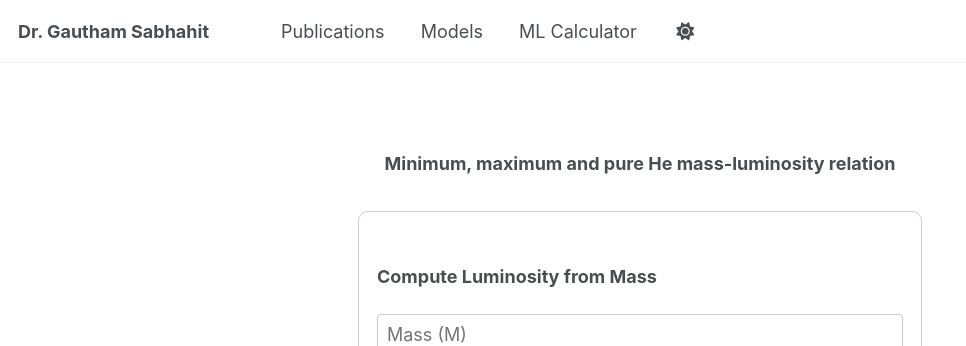
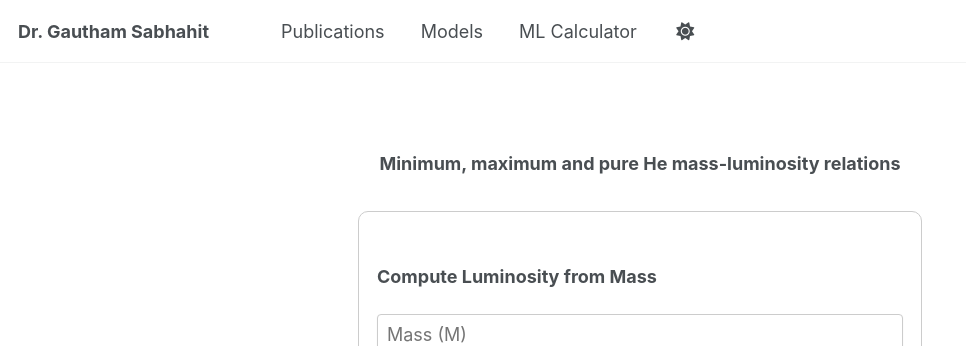
Before and after one commit to Mdot-com/mdot.com, a Jekyll site: the page built from ml-calculator.md, in a window 1280 px wide and 900 px high. Shown: the top 346 px of the window, without its empty margins (0-966 px from the left). Built offline with Jekyll 4.4.1, drawn with Linux system fonts in a browser that asks for light colours; some of the changed lines change nothing that is shown.

Commit message:
Update ml-calculator.md

```diff
--- a/ml-calculator.md
+++ b/ml-calculator.md
@@ -8,7 +8,7 @@
 <div style="max-width: 600px; margin: 2rem auto; padding: 1rem; text-align: center;">
 
   <h2 style="margin-bottom: 2rem;">
-    Minimum, maximum and pure He mass-luminosity relation
+    Minimum, maximum and pure He mass-luminosity relations
   </h2>
 
   <!-- Top Section: Luminosity -->
@@ -50,30 +50,15 @@
     const x = parseFloat(document.getElementById('hydrogenInput1').value);
     const use_smc = document.getElementById('smcDropdown1').value === "true";
 
-    // Validate inputs
-    if (isNaN(m) || isNaN(x)) {
-      alert("Please enter valid numbers for mass and hydrogen.");
-      return;
-    }
+    const response = await fetch("https://nnv5wacde8.execute-api.eu-north-1.amazonaws.com/ML-calc", {
+      method: "POST",
+      headers: { "Content-Type": "application/json" },
+      body: JSON.stringify({ mode: "luminosity", m, x, use_smc })
+    });
 
-    try {
-      const response = await fetch("https://nnv5wacde8.execute-api.eu-north-1.amazonaws.com/ML-calc", {
-        method: "POST",
-        headers: { "Content-Type": "application/json" },
-        body: JSON.stringify({ mode: "luminosity", m, x, use_smc })
-      });
-
-      const data = await response.json();
-
-      if (response.ok) {
-        document.getElementById('luminosityResult').innerText =
-          `L_min: ${data.L_min?.toFixed(5)}, L_max: ${data.L_max?.toFixed(5)}, Pure He L: ${data.L_pure_He?.toFixed(5)}`;
-      } else {
-        document.getElementById('luminosityResult').innerText = "Error in response: " + data.error;
-      }
-    } catch (error) {
-      document.getElementById('luminosityResult').innerText = "Error communicating with API: " + error.message;
-    }
+    const data = await response.json();
+    document.getElementById('luminosityResult').innerText =
+      `L_min: ${data.L_min?.toFixed(5)}, L_max: ${data.L_max?.toFixed(5)}, Pure He L: ${data.L_pure_He?.toFixed(5)}`;
   }
 
   async function getMass() {
@@ -81,30 +66,15 @@
     const x = parseFloat(document.getElementById('hydrogenInput2').value);
     const use_smc = document.getElementById('smcDropdown2').value === "true";
 
-    // Validate inputs
-    if (isNaN(L) || isNaN(x)) {
-      alert("Please enter valid numbers for luminosity and hydrogen.");
-      return;
-    }
+    const response = await fetch("https://nnv5wacde8.execute-api.eu-north-1.amazonaws.com/ML-calc", {
+      method: "POST",
+      headers: { "Content-Type": "application/json" },
+      body: JSON.stringify({ mode: "mass", L, x, use_smc })
+    });
 
-    try {
-      const response = await fetch("https://nnv5wacde8.execute-api.eu-north-1.amazonaws.com/ML-calc", {
-        method: "POST",
-        headers: { "Content-Type": "application/json" },
-        body: JSON.stringify({ mode: "mass", L, x, use_smc })
-      });
-
-      const data = await response.json();
-
-      if (response.ok) {
-        document.getElementById('massResult').innerText =
-          `M_min: ${data.M_min}, M_max: ${data.M_max}, Pure He M: ${data.M_pure_He}`;
-      } else {
-        document.getElementById('massResult').innerText = "Error in response: " + data.error;
-      }
-    } catch (error) {
-      document.getElementById('massResult').innerText = "Error communicating with API: " + error.message;
-    }
+    const data = await response.json();
+    document.getElementById('massResult').innerText =
+      `M_min: ${data.M_min}, M_max: ${data.M_max}, Pure He M: ${data.M_pure_He}`;
   }
 </script>
 {% endraw %}
```
